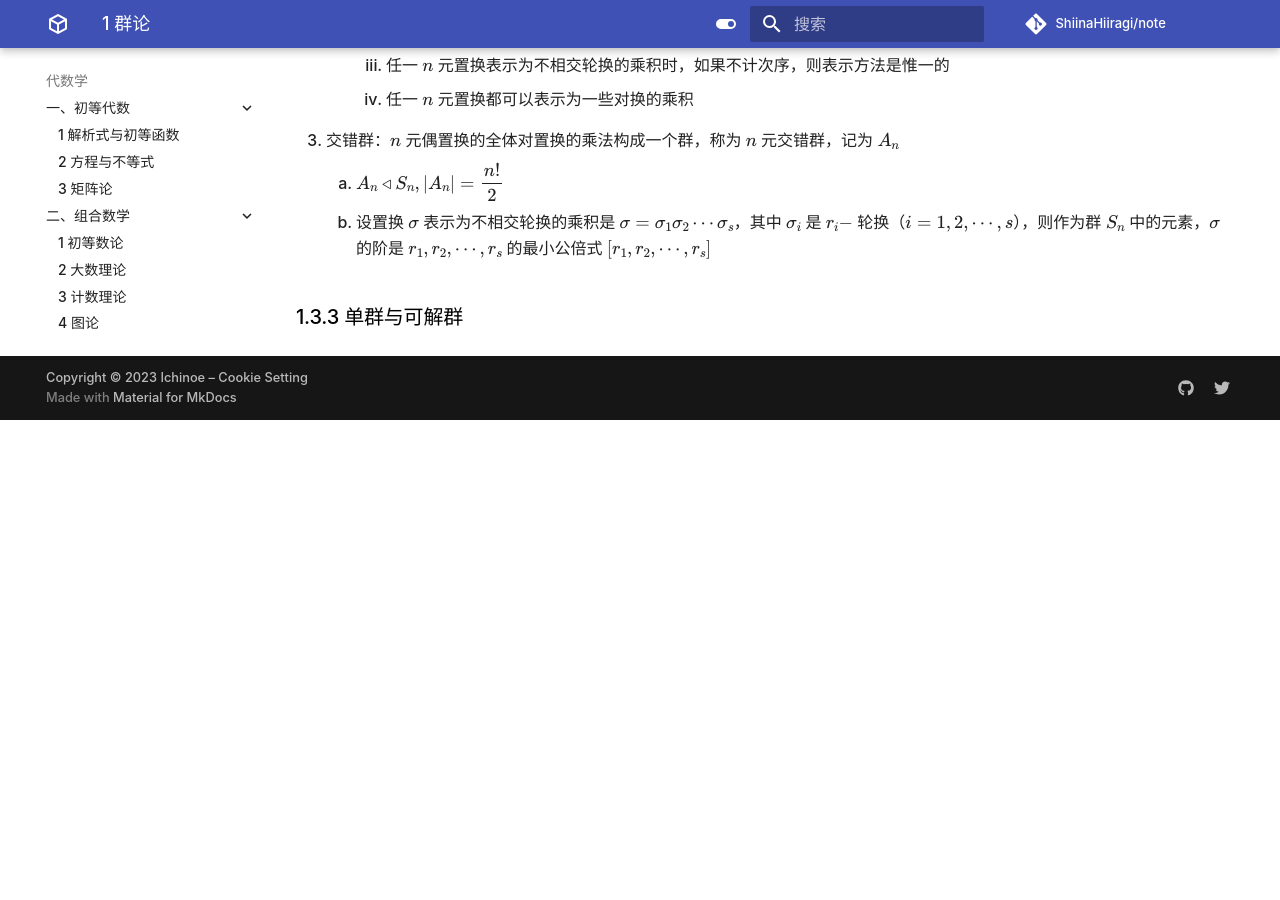
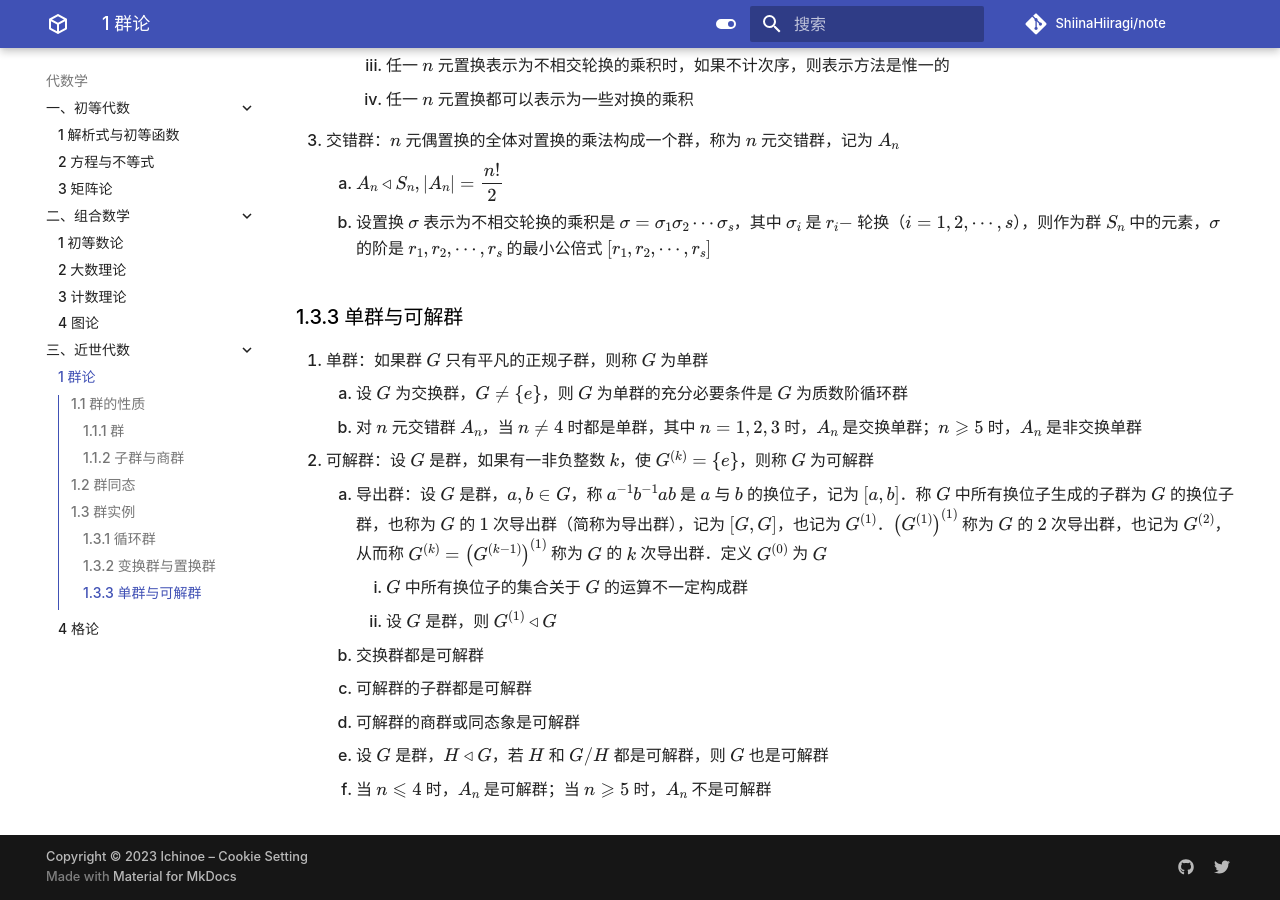
Before and after one commit to ShiinaHiiragi/note, an MkDocs documentation site: the page built from docs/alg/mod/grp.md, in a window 1280 px wide and 900 px high, scrolled down 4753 px. Built offline with MkDocs 1.6.1 and Material for MkDocs 9.7.7, drawn with Linux system fonts in a browser that asks for light colours; comment, search, counter and statistics services are not loaded; before the commit the page ends 5173 px from its top, so only the background shows below that.

Commit message:
finish group

```diff
--- a/docs/alg/mod/grp.md
+++ b/docs/alg/mod/grp.md
@@ -135,3 +135,15 @@
     2. 设置换 $\sigma$ 表示为不相交轮换的乘积是 $\sigma=\sigma_{1} \sigma_{2} \cdots \sigma_{s}$，其中 $\sigma_{i}$ 是 $r_{i}-$ 轮换（$i=1,2, \cdots, s$），则作为群 $S_{n}$ 中的元素，$\sigma$ 的阶是 $r_{1}, r_{2}, \cdots, r_{s}$ 的最小公倍式 $\left[r_{1}, r_{2}, \cdots, r_{s}\right]$
 
 ### 1.3.3 单群与可解群
+1. 单群：如果群 $G$ 只有平凡的正规子群，则称 $G$ 为单群
+    1. 设 $G$ 为交换群，$G \neq\{e\}$，则 $G$ 为单群的充分必要条件是 $G$ 为质数阶循环群
+    2. 对 $n$ 元交错群 $A_{n}$，当 $n \neq 4$ 时都是单群，其中 $n= 1,2,3$ 时，$A_{n}$ 是交换单群；$n \geqslant 5$ 时，$A_{n}$ 是非交换单群
+2. 可解群：设 $G$ 是群，如果有一非负整数 $k$，使 $G^{(k)}=\{e\}$，则称 $G$ 为可解群
+    1. 导出群：设 $G$ 是群，$a, b \in G$，称 $a^{-1} b^{-1} a b$ 是 $a$ 与 $b$ 的换位子，记为 $[a, b]$．称 $G$ 中所有换位子生成的子群为 $G$ 的换位子群，也称为 $G$ 的 $1$ 次导出群（简称为导出群），记为 $[G, G]$，也记为 $G^{(1)}$．$\left(G^{(1)}\right)^{(1)}$ 称为 $G$ 的 $2$ 次导出群，也记为 $G^{(2)}$，从而称 $G^{(k)}=\left(G^{(k-1)}\right)^{(1)}$ 称为 $G$ 的 $k$ 次导出群．定义 $G^{(0)}$ 为 $G$
+        1. $G$ 中所有换位子的集合关于 $G$ 的运算不一定构成群
+        2. 设 $G$ 是群，则 $G^{(1)} \triangleleft G$
+    2. 交换群都是可解群
+    3. 可解群的子群都是可解群
+    4. 可解群的商群或同态象是可解群
+    5. 设 $G$ 是群，$H \triangleleft G$，若 $H$ 和 $G / H$ 都是可解群，则 $G$ 也是可解群
+    6. 当 $n \leqslant 4$ 时，$A_{n}$ 是可解群；当 $n \geqslant 5$ 时，$A_{n}$ 不是可解群
```
Also changed, not shown: docs/index.md (+1 -1 lines).
